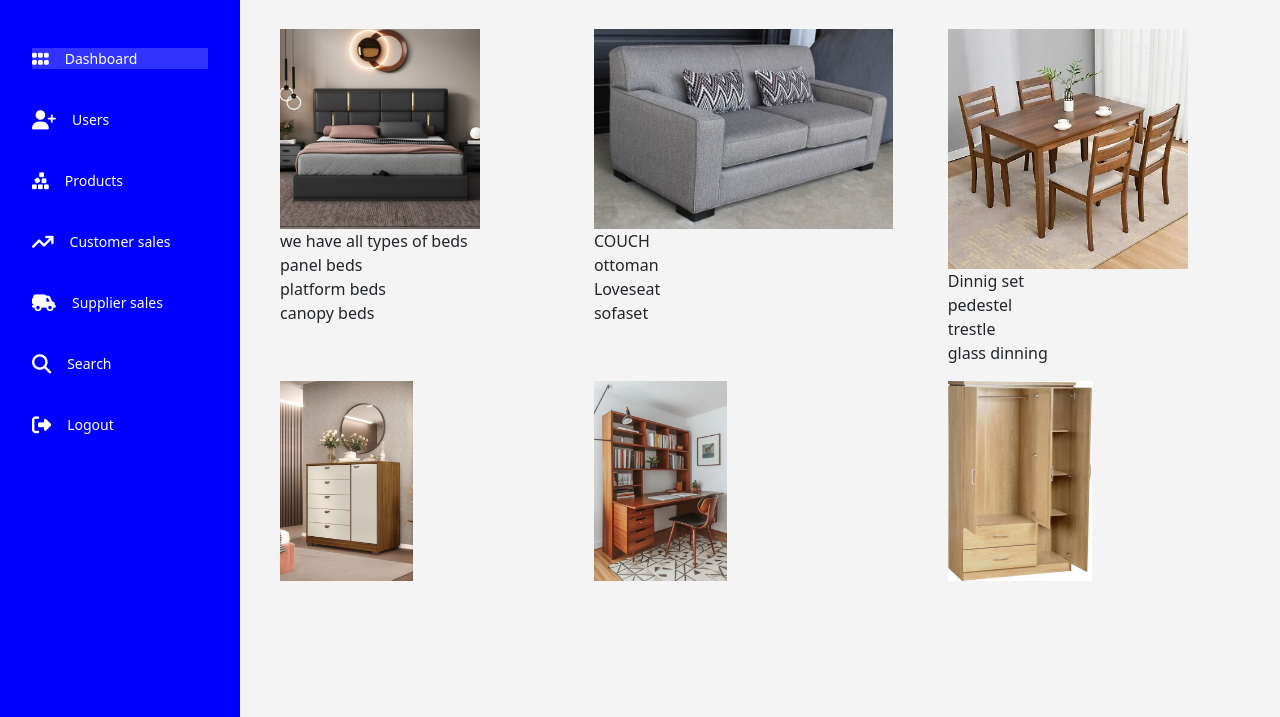
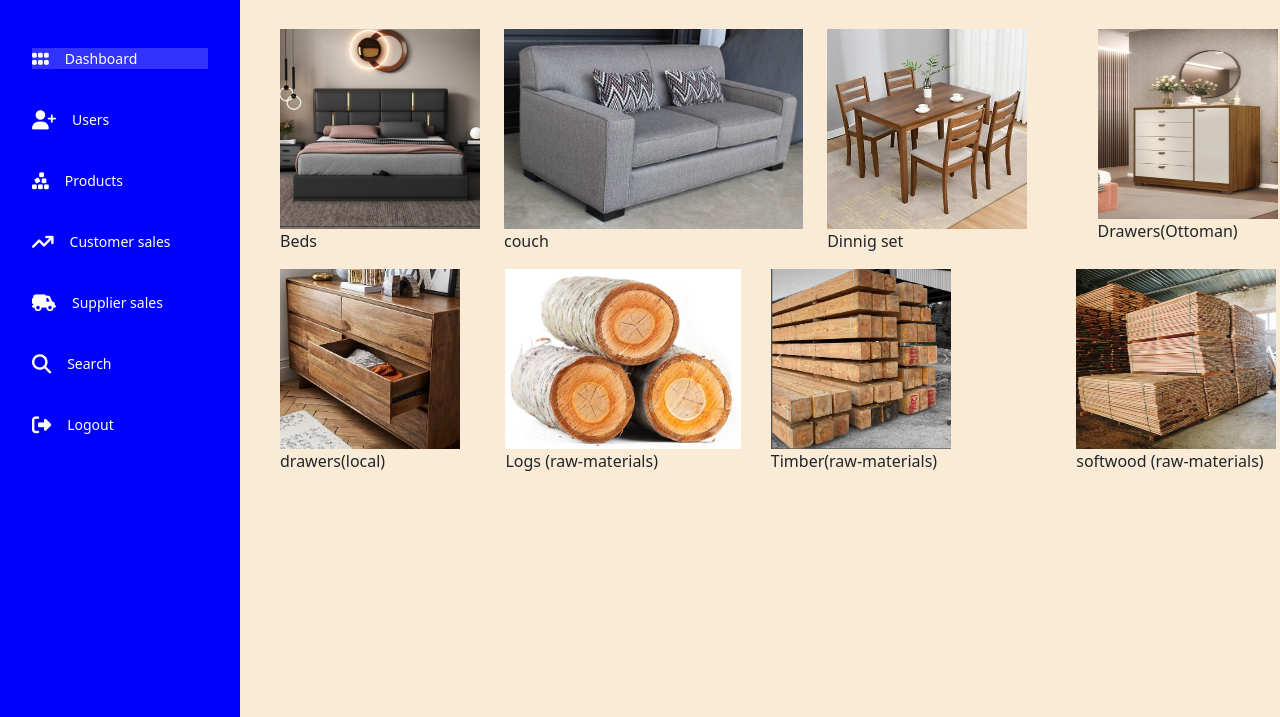
Before and after one commit to keren3-alpha/my-first-project, a plain HTML site: page products.html in a window 1280 px wide. Shown: the part 83-800 px from the top of the page. Drawn offline with Linux system fonts and the light colour scheme.

Commit message:
my third changes

```diff
--- a/CSS/style.css
+++ b/CSS/style.css
@@ -13,6 +13,7 @@ body {
   display: flex;
   height: 100vh;
   background-color: #f4f4f4;
+
 }
 
 /* Sidebar styles */
@@ -79,6 +80,7 @@ body {
   flex: 1;
   padding: 2rem;
   background: #ebe9e9;
+
 }
 
 /* Header (h1) */
--- a/products.html
+++ b/products.html
@@ -9,7 +9,11 @@
    <link rel="stylesheet" href="CSS/style.css" />
    <link rel="stylesheet" href="https://cdnjs.cloudflare.com/ajax/libs/font-awesome/6.4.0/css/all.min.css">
 </head>
-
+<style>
+   body {
+      background-color: antiquewhite;
+   }
+</style>
 <body>
    <div class="sidebar">
       <div class="logo"></div>
@@ -23,7 +27,7 @@
          </li>
          <li><a href="supplier-sales.html"><i class="fa-solid fa-truck-field"></i><span>Supplier sales</span></a></li>
          <li><a href="#"><i class="fa-solid fa-magnifying-glass"><span></i><span>Search</span></a></li>
-         <li class="logout"><a href="#"><i class="fas fa-sign-out-alt"></i><span>Logout</span></a></li>
+         <li class="logout"><a href="index.html"><i class="fas fa-sign-out-alt"></i><span>Logout</span></a></li>
       </ul>
    </div>
    </div>
@@ -35,22 +39,27 @@
          <div class="col">
             <figure style="padding-left: 40px;">
                <img src="MWF-IMAGES/bed2.jpg" height="200px">
-               <figcaption>we have all types of beds<br> panel beds<br>
-                  platform beds<br>canopy beds</figcaption>
+               <figcaption>Beds</figcaption>
             </figure>
          </div>
          <div class="col">
             <figure>
                <img src="MWF-IMAGES/couch2.jpg" height="200px">
-               <figcaption>COUCH<br> ottoman<br>
-                  Loveseat<br>sofaset</figcaption>
+               <figcaption>couch
+
+               </figcaption>
             </figure>
          </div>
          <div class="col">
             <figure>
-               <img src="MWF-IMAGES/dine1.jpg" height="240px">
-               <figcaption>Dinnig set<br> pedestel<br>
-                  trestle<br>glass dinning</figcaption>
+               <img src="MWF-IMAGES/dine1.jpg" height="200px">
+               <figcaption>Dinnig set</figcaption>
+            </figure>
+         </div>
+           <div class="col">
+            <figure style="padding-left: 40px;">
+               <img src="MWF-IMAGES/drawers3.jpg" height="190px" width="180px">
+               <figcaption>Drawers(Ottoman)</figcaption>
             </figure>
          </div>
 
@@ -58,17 +67,26 @@
       <div class="row">
          <div class="col">
             <figure style="padding-left: 40px;">
-               <img src="MWF-IMAGES/drawers3.jpg" height="200px">
+               <img src="MWF-IMAGES/drawers4.jpg" height="180px">
+               <figcaption>drawers(local)</figcaption>
             </figure>
          </div>
          <div class="col">
             <figure>
-               <img src="MWF-IMAGES/office3.jpg" height="200px">
+               <img src="MWF-IMAGES/timber.jpg" height="180px">
+               <figcaption>Logs (raw-materials)</figcaption>
             </figure>
          </div>
          <div class="col">
             <figure>
-               <img src="MWF-IMAGES/cupb1.jpg" height="200px">
+               <img src="MWF-IMAGES/poles1.jpg" height="180px">
+                   <figcaption>Timber(raw-materials)</figcaption>
+            </figure>
+         </div>
+           <div class="col">
+            <figure style="padding-left: 40px;">
+               <img src="MWF-IMAGES/poles2.jpg" height="180px" width="200px">
+                   <figcaption>softwood (raw-materials)</figcaption>
             </figure>
          </div>
 
```
Also changed, not shown: Dashboard.html (+1 -3 lines), customer-sales.html (+1 -1 lines), supplier-sales.html (+2 -1 lines), users.html (+2 -1 lines).
